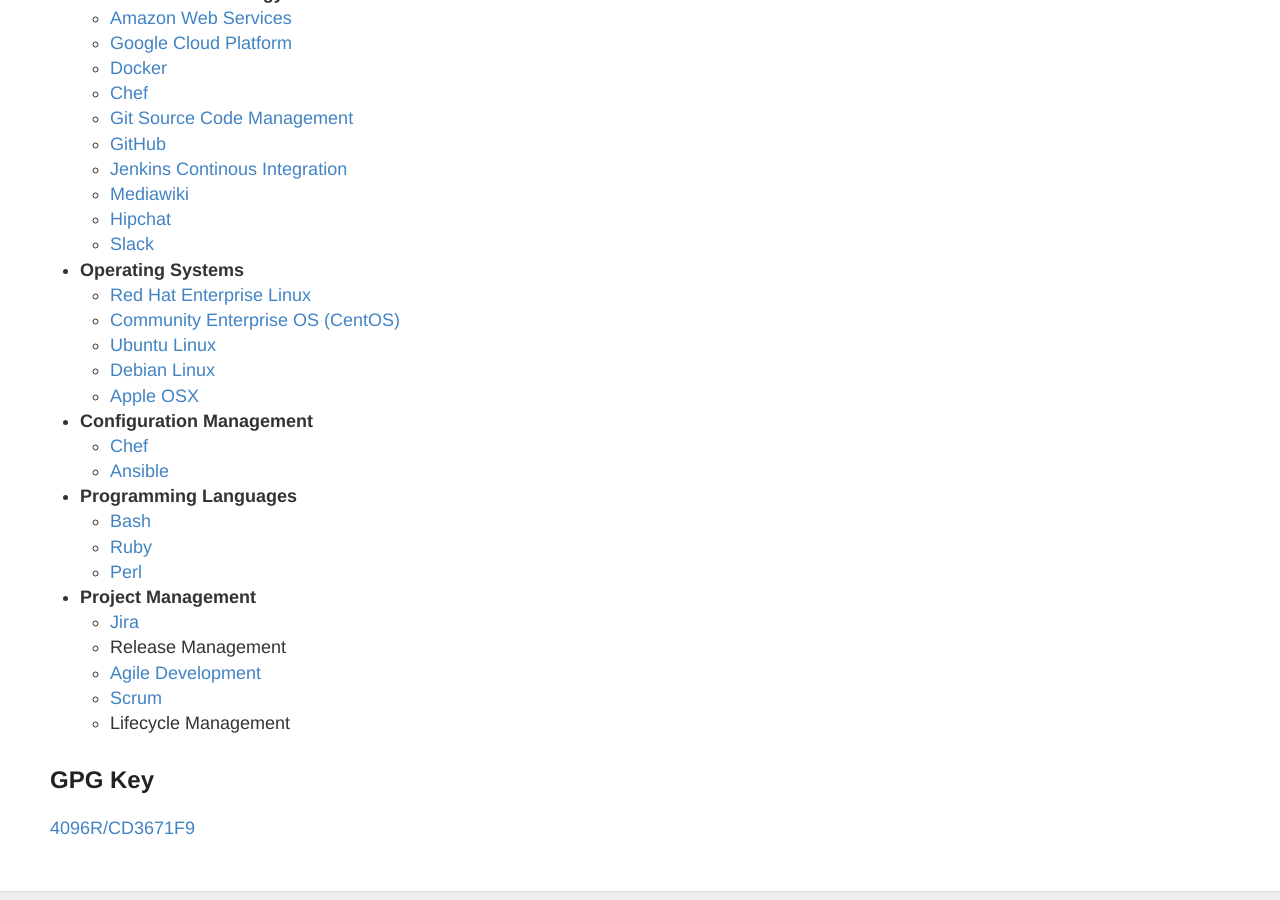
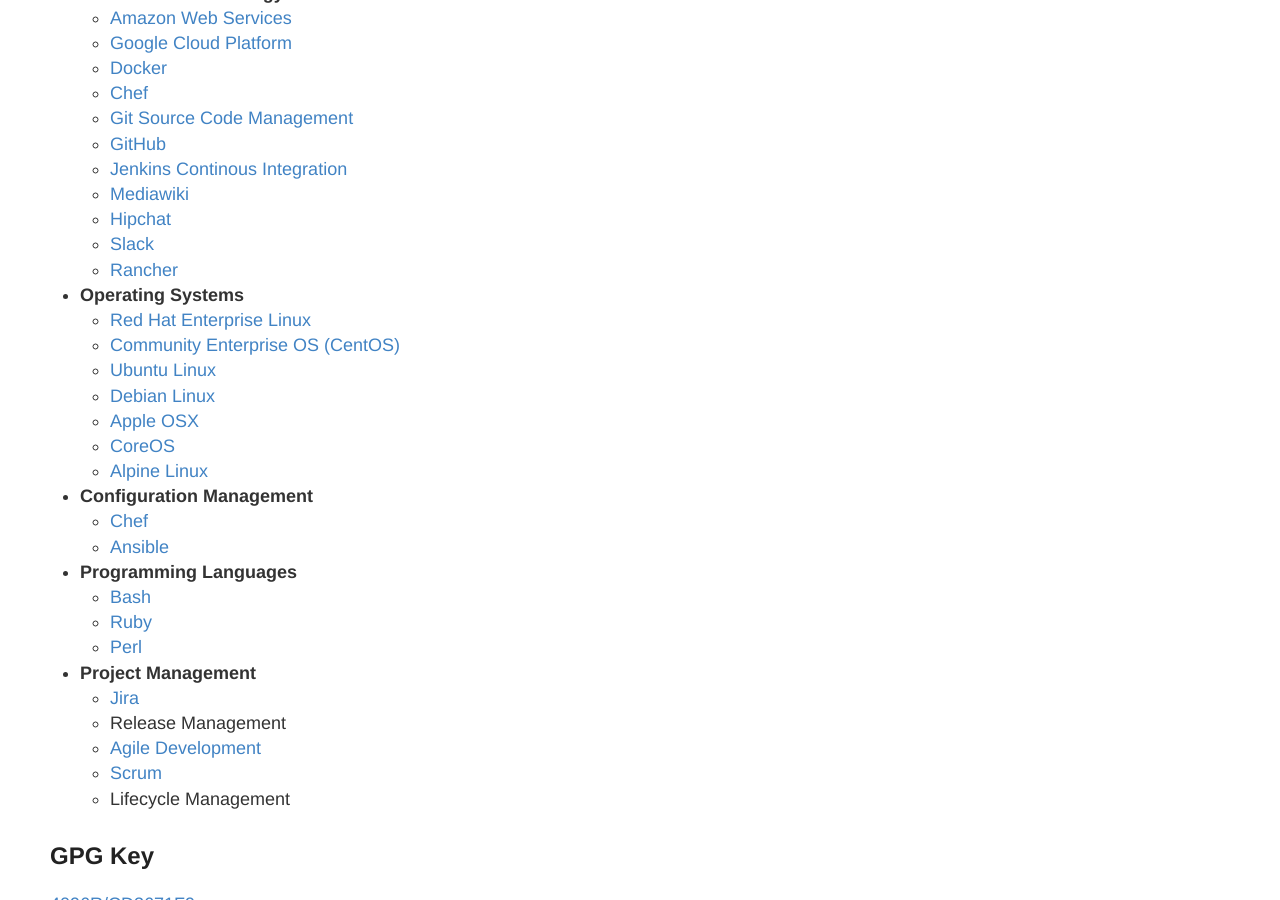
Before and after one commit to ecliptik/ecliptik.github.io, a Jekyll site: the page built from about.md, in a window 1280 px wide and 900 px high, scrolled down 442 px. Built offline with Jekyll 4.4.1, drawn with Linux system fonts in a browser that asks for light colours.

Commit message:
Add Rancher, CoreOS, and Alpine

```diff
--- a/about.md
+++ b/about.md
@@ -21,12 +21,15 @@
   - [Mediawiki](https://www.mediawiki.org/wiki/MediaWiki)
   - [Hipchat](https://www.hipchat.com/)
   - [Slack](https://www.slack.com/)
+  - [Rancher](http://rancher.com/)
 - **Operating Systems**
   - [Red Hat Enterprise Linux](https://www.redhat.com/en/technologies/linux-platforms/enterprise-linux)
   - [Community Enterprise OS \(CentOS\)](https://www.centos.org/)
   - [Ubuntu Linux](https://www.ubuntu.com/)
   - [Debian Linux](https://www.debian.org/)
   - [Apple OSX](https://www.apple.com/osx/)
+  - [CoreOS](https://coreos.com/)
+  - [Alpine Linux](http://www.alpinelinux.org/)
 - **Configuration Management**
   - [Chef](https://www.chef.io/)
   - [Ansible](http://www.ansible.com/home)
```
